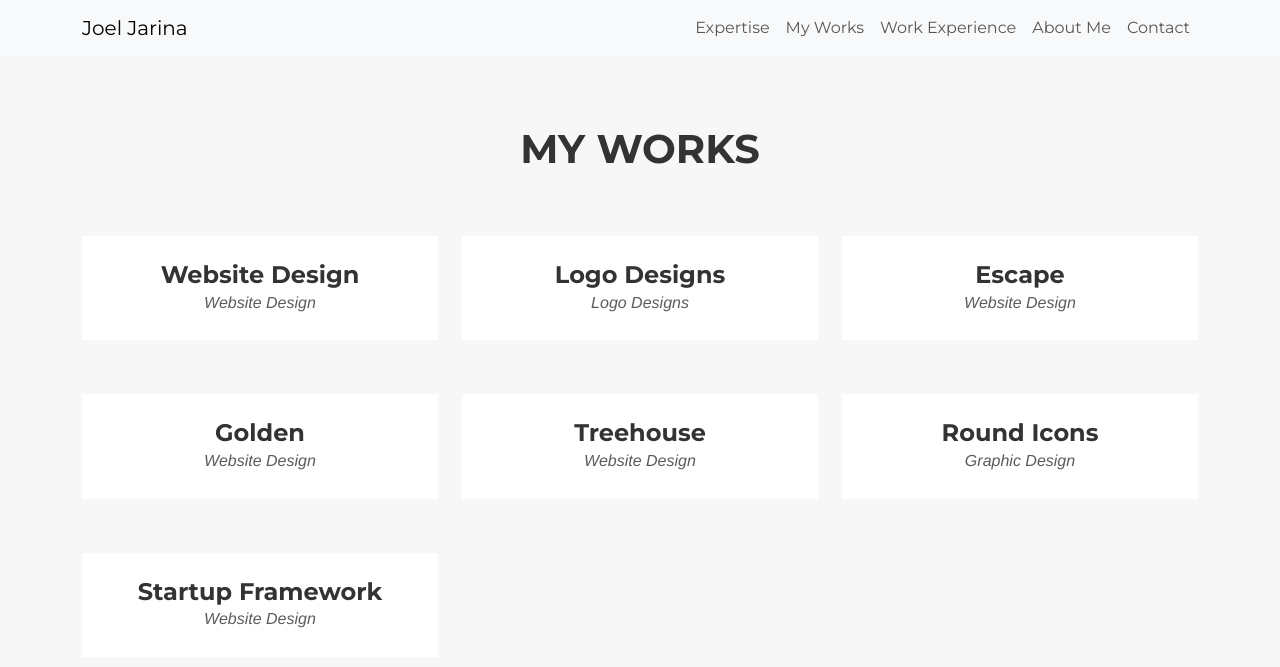
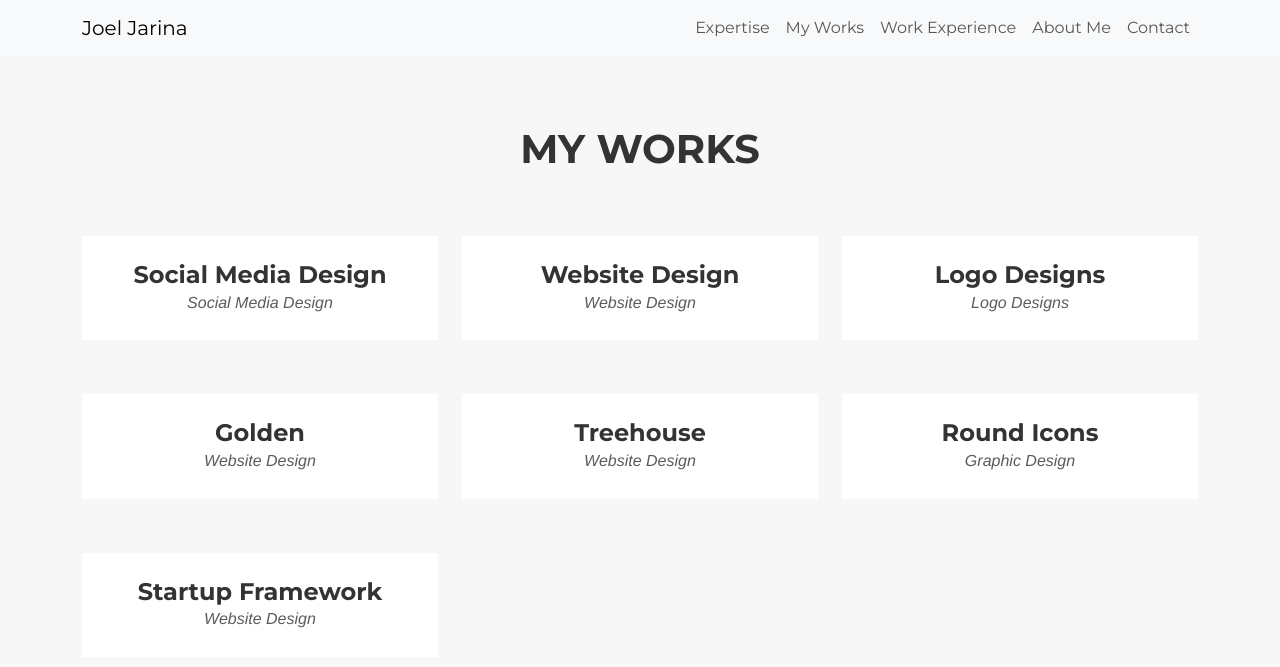
Before and after one commit to media4creations/aboutme, a Jekyll site: the page built from _posts/2014-07-17-project-2.markdown, in a window 1280 px wide and 900 px high, scrolled down 2116 px. Shown: the top 667 px of the window. Built offline with Jekyll 4.4.1, drawn with Linux system fonts in a browser that asks for light colours; some web fonts are replaced.

Commit message:
Update 2014-07-17-project-2.markdown

```diff
--- a/_posts/2014-07-17-project-2.markdown
+++ b/_posts/2014-07-17-project-2.markdown
@@ -1,9 +1,9 @@
 ---
-title: Escape
-subtitle: Website Design
+title: Social Media Design
+subtitle: Social Media Design
 layout: default
-modal-id: 2
-date: 2014-07-17
+modal-id: 3
+date: 2026-07-17
 img: escape.png
 thumbnail: escape-thumbnail.png
 alt: image-alt
```
